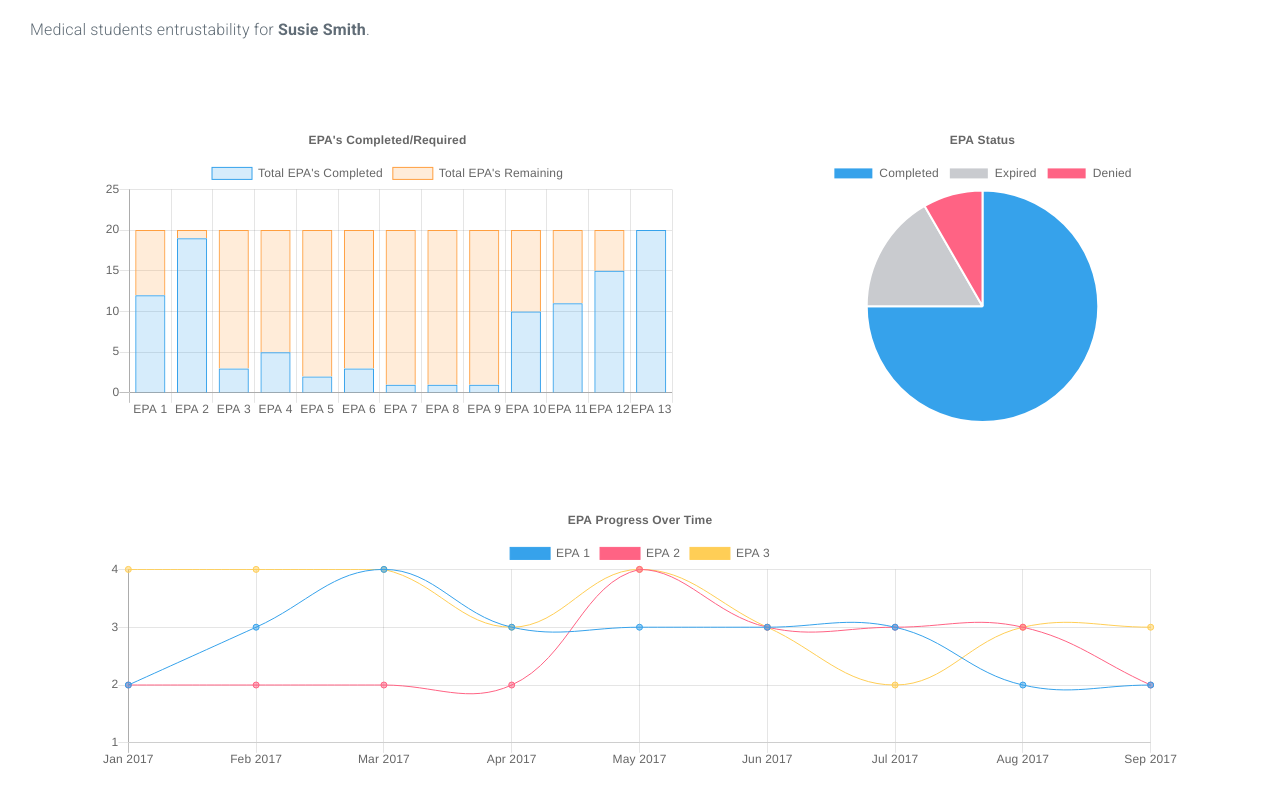
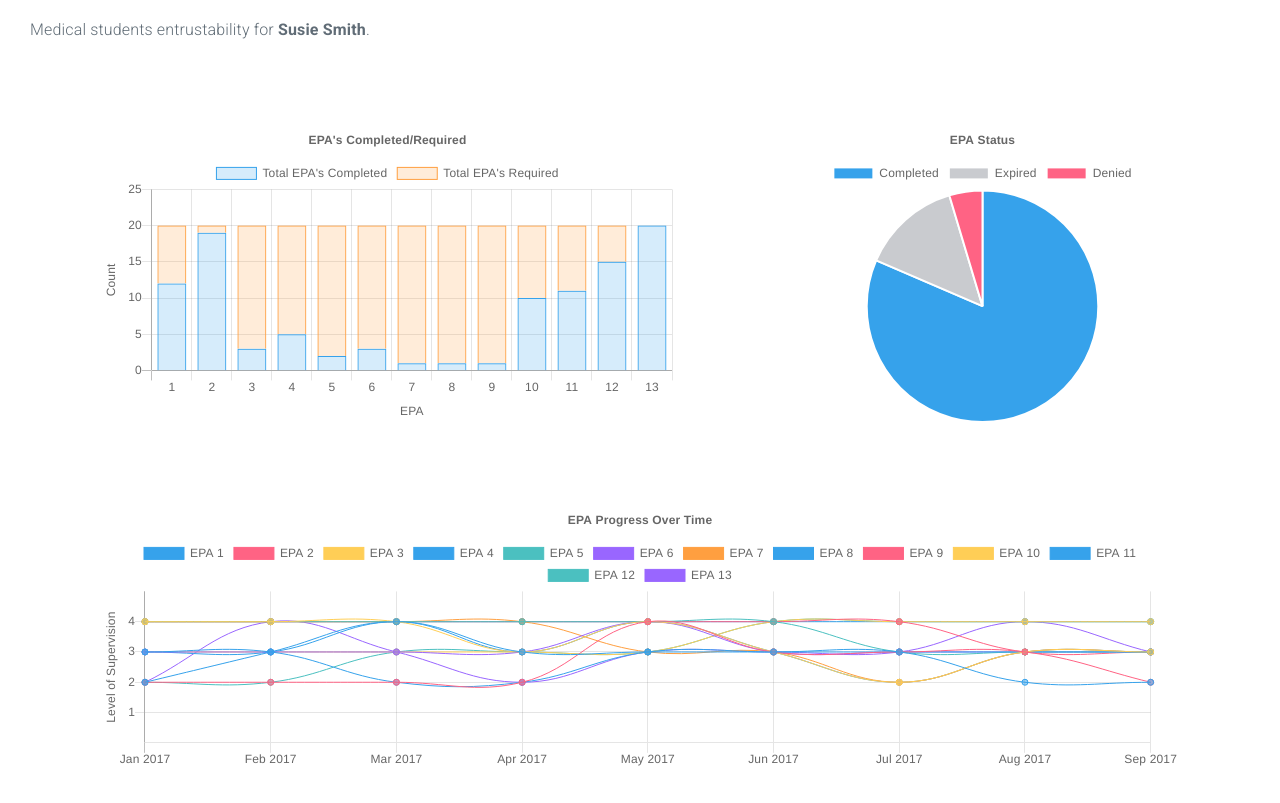
Before and after one commit to szul/tutorial-dataviz, a website: page chartjs/dashboard.html in a window 1280 px wide. Shown: the part 88-891 px from the top of the page. Drawn offline with nearby package versions, Linux system fonts and the light colour scheme.

Commit message:
Finished dashboards with Chart.js

```diff
--- a/static/js/chartjs/dashboard.js
+++ b/static/js/chartjs/dashboard.js
@@ -1,8 +1,8 @@
 var bar = new Chart(document.querySelector("#stackedbarchart"), {
     type: "bar"
     ,data: {
-        labels: ["EPA 1", "EPA 2", "EPA 3", "EPA 4", "EPA 5", "EPA 6", "EPA 7", "EPA 8", "EPA 9", "EPA 10", "EPA 11", "EPA 12", "EPA 13"],
-        datasets: [
+        labels: [["1", "1"], ["2", "2"], ["3", "3"], ["4", "4"],["5", "5"], ["6", "6"], ["7", "7"], ["8", "8"], ["9", "9"], ["10", "10"], ["11", "11"], ["12", "12"], ["13", "13"]]
+        ,datasets: [
             {
                 label: "Total EPA's Completed",
                 data: [12, 19, 3, 5, 2, 3, 1, 1, 1, 10, 11, 15, 20],
@@ -11,7 +11,7 @@ var bar = new Chart(document.querySelector("#stackedbarchart"), {
                 borderWidth: 1
             }
             ,{
-                label: "Total EPA's Remaining",
+                label: "Total EPA's Required",
                 data: [8, 1, 17, 15, 18, 17, 19, 19, 19, 10, 9, 5, 0],
                 backgroundColor: 'rgba(255, 159, 64, 0.2)',
                 borderColor: 'rgba(255, 159, 64, 1)',
@@ -27,33 +27,80 @@ var bar = new Chart(document.querySelector("#stackedbarchart"), {
         ,scales: {
             xAxes: [
                 {
-                    ticks:
+                    scaleLabel: {
+                        display: true
+                        ,labelString: "EPA"
+                    }
+                    ,ticks:
                     {
                         autoSkip: false
                         ,maxRotation: 0
                         ,minRotatation: 0
+                        ,callback: function(val) {
+                            return val[1];
+                        }
                     }
                     ,stacked: true
                 }
             ]
             ,yAxes: [
                 {
-                    ticks: {
+                    scaleLabel: {
+                        display: true
+                        ,labelString: "Count"
+                    }
+                    ,ticks: {
                         max: 25
                     }
                     ,stacked: true
                 }
             ]
         }
+        ,onClick: function(e) {
+            var elem = bar.getElementAtEvent(e);
+            var epa = bar.config.data.labels[elem[0]._index][0];
+            var epaTitle = bar.config.data.labels[elem[0]._index][1];
+
+            pie.data.datasets[0].data = pieData[epa];
+            pie.options.title.text = "EPA Status for " + epaTitle;
+            pie.update();
+
+            var lineData = [];
+            for(var i = 0; i < defaultLineData.length; i++) {
+                if(defaultLineData[i].id == epa) {
+                    lineData.push(defaultLineData[i]);
+                }
+            }
+            line.data.datasets = lineData;
+            line.update();
+        }
     }
 });
+
+var defaultPieData = [176, 30, 10];
+
+var pieData = {
+     "1": [45, 10, 5]
+    ,"2": [50, 8, 3]
+    ,"3": [60, 0, 2]
+    ,"4": [75, 4, 1]
+    ,"5": [30, 13, 0]
+    ,"6": [35, 7, 2]
+    ,"7": [45, 6, 3]
+    ,"8": [55, 3, 1]
+    ,"9": [60, 4, 1]
+    ,"10": [70, 19, 0]
+    ,"11": [80, 5, 1]
+    ,"12": [80, 10, 0]
+    ,"13": [65, 6, 2]
+}
 
 var pie = new Chart(document.querySelector("#piechart"), {
     type: "pie"
     ,data: {
         datasets: [
             {
-                data: [45, 10, 5]
+                data: defaultPieData
                 ,backgroundColor: [
                     "rgb(54, 162, 235)",
                     "rgb(201, 203, 207)",
@@ -71,6 +118,152 @@ var pie = new Chart(document.querySelector("#piechart"), {
     }
 });
 
+var defaultLineData = [
+    {
+         id: "1"
+        ,label: "EPA 1"
+        ,fill: false
+        ,backgroundColor: Chart.helpers.color("rgba(54, 162, 235, 1)").alpha(0.5).rgbString()
+        ,borderColor: "rgba(54, 162, 235, 1)"
+        ,borderWidth: 1
+        ,data: [
+            2, 3, 4, 3, 3, 3, 3, 2, 2
+        ]
+    }
+    ,{
+         id: "2"
+        ,label: "EPA 2"
+        ,fill: false
+        ,backgroundColor: Chart.helpers.color("rgba(255, 99, 132, 1)").alpha(0.5).rgbString()
+        ,borderColor: "rgba(255, 99, 132, 1)"
+        ,borderWidth: 1
+        ,data: [
+            2, 2, 2, 2, 4, 3, 3, 3, 2
+        ]
+    }
+    ,{
+         id: "3"
+        ,label: "EPA 3"
+        ,fill: false
+        ,backgroundColor: Chart.helpers.color("rgba(255, 206, 86, 1)").alpha(0.5).rgbString()
+        ,borderColor: "rgba(255, 206, 86, 1)"
+        ,borderWidth: 1
+        ,data: [
+            4, 4, 4, 3, 4, 3, 2, 3, 3
+        ]
+    }
+    ,{
+        id: "4"
+       ,label: "EPA 4"
+       ,fill: false
+       ,backgroundColor: Chart.helpers.color("rgba(54, 162, 235, 1)").alpha(0.5).rgbString()
+       ,borderColor: "rgba(54, 162, 235, 1)"
+       ,borderWidth: 1
+       ,data: [
+           3, 3, 2, 2, 3, 3, 3, 3, 3
+       ]
+   }
+   ,{
+        id: "5"
+        ,label: "EPA 5"
+        ,fill: false
+        ,backgroundColor: Chart.helpers.color("rgba(75, 192, 192, 1)").alpha(0.5).rgbString()
+        ,borderColor: "rgba(75, 192, 192, 1)"
+        ,borderWidth: 1
+        ,data: [
+            4, 4, 4, 4, 4, 4, 3, 3, 3
+        ]
+    }
+    ,{
+        id: "6"
+        ,label: "EPA 6"
+        ,fill: false
+        ,backgroundColor: Chart.helpers.color("rgba(153, 102, 255, 1)").alpha(0.5).rgbString()
+        ,borderColor: "rgba(153, 102, 255, 1)"
+        ,borderWidth: 1
+        ,data: [
+            3, 3, 3, 3, 4, 3, 3, 3, 3
+        ]
+    }
+    ,{
+        id: "7"
+        ,label: "EPA 7"
+        ,fill: false
+        ,backgroundColor: Chart.helpers.color("rgba(255, 159, 64, 1)").alpha(0.5).rgbString()
+        ,borderColor: "rgba(255, 159, 64, 1)"
+        ,borderWidth: 1
+        ,data: [
+            4, 4, 4, 4, 3, 3, 2, 3, 3
+        ]
+    }
+    ,{
+        id: "8"
+        ,label: "EPA 8"
+        ,fill: false
+        ,backgroundColor: Chart.helpers.color("rgba(54, 162, 235, 1)").alpha(0.5).rgbString()
+        ,borderColor: "rgba(54, 162, 235, 1)"
+        ,borderWidth: 1
+        ,data: [
+            3, 3, 4, 3, 4, 3, 2, 3, 3
+        ]
+    }
+    ,{
+        id: "9"
+        ,label: "EPA 9"
+        ,fill: false
+        ,backgroundColor: Chart.helpers.color("rgba(255, 99, 132, 1)").alpha(0.5).rgbString()
+        ,borderColor: "rgba(255, 99, 132, 1)"
+        ,borderWidth: 1
+        ,data: [
+            4, 4, 4, 4, 4, 4, 4, 3, 3
+        ]
+    }
+    ,{
+        id: "10"
+        ,label: "EPA 10"
+        ,fill: false
+        ,backgroundColor: Chart.helpers.color("rgba(255, 206, 86, 1)").alpha(0.5).rgbString()
+        ,borderColor: "rgba(255, 206, 86, 1)"
+        ,borderWidth: 1
+        ,data: [
+            3, 3, 3, 3, 3, 4, 4, 4, 4
+        ]
+    }
+    ,{
+        id: "11"
+        ,label: "EPA 11"
+        ,fill: false
+        ,backgroundColor: Chart.helpers.color("rgba(54, 162, 235, 1)").alpha(0.5).rgbString()
+        ,borderColor: "rgba(54, 162, 235, 1)"
+        ,borderWidth: 1
+        ,data: [
+            4, 4, 4, 4, 4, 4, 4, 4, 4
+        ]
+    }
+    ,{
+        id: "12"
+        ,label: "EPA 12"
+        ,fill: false
+        ,backgroundColor: Chart.helpers.color("rgba(75, 192, 192, 1)").alpha(0.5).rgbString()
+        ,borderColor: "rgba(75, 192, 192, 1)"
+        ,borderWidth: 1
+        ,data: [
+            2, 2, 3, 3, 3, 4, 4, 4, 4
+        ]
+    }
+    ,{
+        id: "13"
+        ,label: "EPA 13"
+        ,fill: false
+        ,backgroundColor: Chart.helpers.color("rgba(153, 102, 255, 1)").alpha(0.5).rgbString()
+        ,borderColor: "rgba(153, 102, 255, 1)"
+        ,borderWidth: 1
+        ,data: [
+            2, 4, 3, 2, 3, 3, 3, 4, 3
+        ]
+    }
+];
+
 var line = new Chart(document.querySelector("#linechart"), {
     type: "line"
     ,data: {
@@ -85,38 +278,7 @@ var line = new Chart(document.querySelector("#linechart"), {
             ,"Aug 2017"
             ,"Sep 2017"
         ]
-        ,datasets: [
-            {
-                label: "EPA 1"
-                ,fill: false
-                ,backgroundColor: Chart.helpers.color("rgb(54, 162, 235)").alpha(0.5).rgbString()
-                ,borderColor: "rgb(54, 162, 235)"
-                ,borderWidth: 1
-                ,data: [
-                    2, 3, 4, 3, 3, 3, 3, 2, 2
-                ]
-            }
-            ,{
-                label: "EPA 2"
-                ,fill: false
-                ,backgroundColor: Chart.helpers.color("rgba(255,99,132,1)").alpha(0.5).rgbString()
-                ,borderColor: "rgba(255,99,132,1)"
-                ,borderWidth: 1
-                ,data: [
-                    2, 2, 2, 2, 4, 3, 3, 3, 2
-                ]
-            }
-            ,{
-                label: "EPA 3"
-                ,fill: false
-                ,backgroundColor: Chart.helpers.color("rgba(255, 206, 86, 1)").alpha(0.5).rgbString()
-                ,borderColor: "rgba(255, 206, 86, 1)"
-                ,borderWidth: 1
-                ,data: [
-                    4, 4, 4, 3, 4, 3, 2, 3, 3
-                ]
-            }
-        ]
+        ,datasets: defaultLineData
     }
     ,options: {
         title: {
@@ -126,14 +288,31 @@ var line = new Chart(document.querySelector("#linechart"), {
         ,scales: {
             yAxes: [
                 {
-                    ticks: {
-                        min: 1
+                    scaleLabel: {
+                        display: true
+                        ,labelString: "Level of Supervision"
+                    }
+                    ,ticks: {
+                        min: 0
+                        ,max: 5
                         ,callback: function(val) {
+                            if(val == 0 || val == 5) {
+                                return null;
+                            }
                             return Number.isInteger(val) ? val : null;
                         }
                     }
                 }
             ]
         }
+        ,onClick: function(e) {
+            var elem = line.getElementAtEvent(e);
+            var ds = line.config.data.datasets[elem[0]._datasetIndex];
+            var assessment = ds.data[elem[0]._index];
+            //var assessment = ds.assessment[elem[0]._index];
+            //AJAX call to get the assessment data.
+            console.log(ds);
+            console.log(assessment);
+        }
     }
 });
```
Also changed, not shown: chartjs/dashboard2.html (added, +36 -0 lines), chartjs/horizontalstackedbarchart.html (added, +32 -0 lines), index.html (+2 -0 lines), static/js/chartjs/dashboard2.js (added, +130 -0 lines), static/js/chartjs/horizontalstackedbarchart.js (added, +58 -0 lines).
